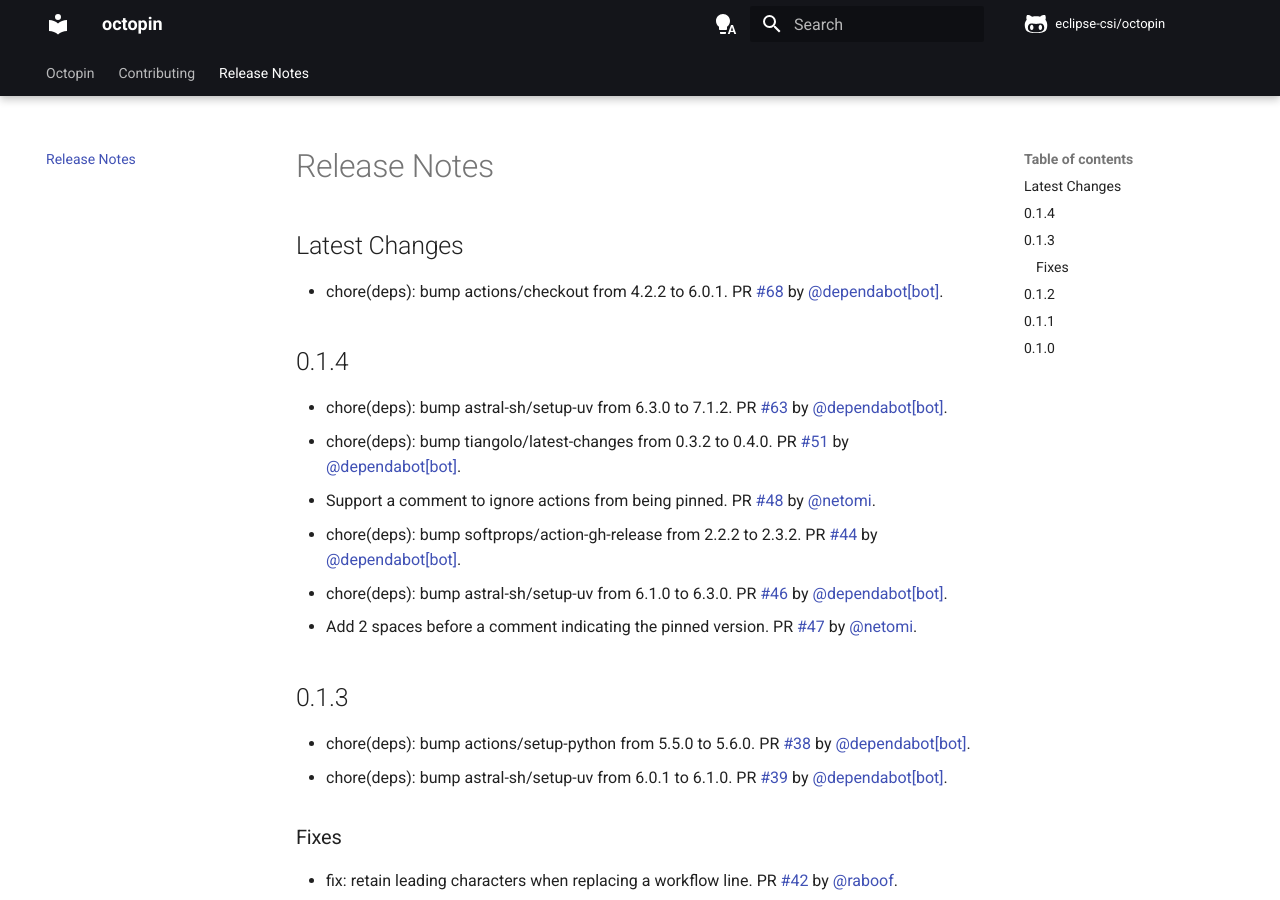
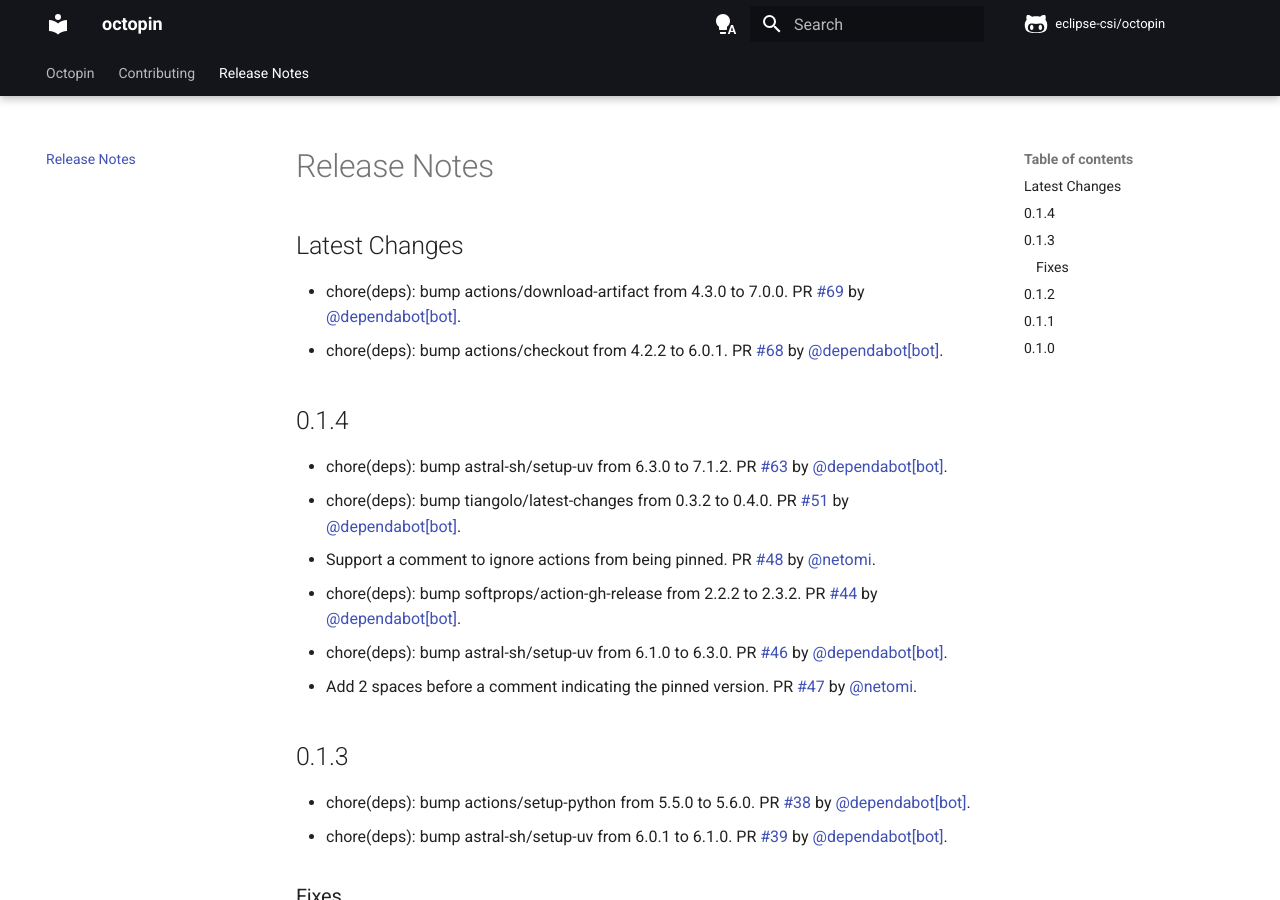
Before and after one commit to eclipse-csi/octopin, an MkDocs documentation site: the page built from docs/release-notes.md, in a window 1280 px wide and 900 px high. Built offline with MkDocs 1.6.1 and Material for MkDocs 9.7.7, drawn with Linux system fonts in a browser that asks for light colours; comment, search, counter and statistics services are not loaded.

Commit message:
📝 Update release notes
[skip ci]

```diff
--- a/docs/release-notes.md
+++ b/docs/release-notes.md
@@ -2,6 +2,7 @@
 
 ## Latest Changes
 
+* chore(deps): bump actions/download-artifact from 4.3.0 to 7.0.0. PR [#69](https://github.com/eclipse-csi/octopin/pull/69) by [@dependabot[bot]](https://github.com/apps/dependabot).
 * chore(deps): bump actions/checkout from 4.2.2 to 6.0.1. PR [#68](https://github.com/eclipse-csi/octopin/pull/68) by [@dependabot[bot]](https://github.com/apps/dependabot).
 
 ## 0.1.4
```
